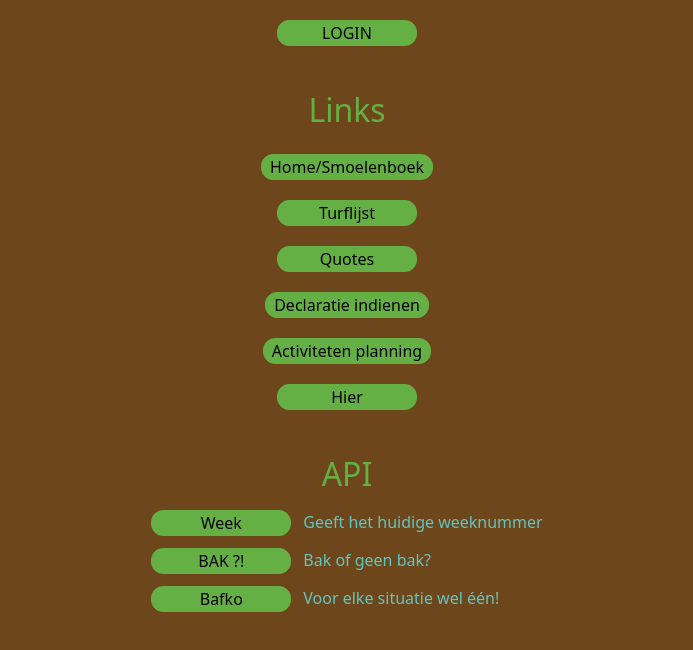
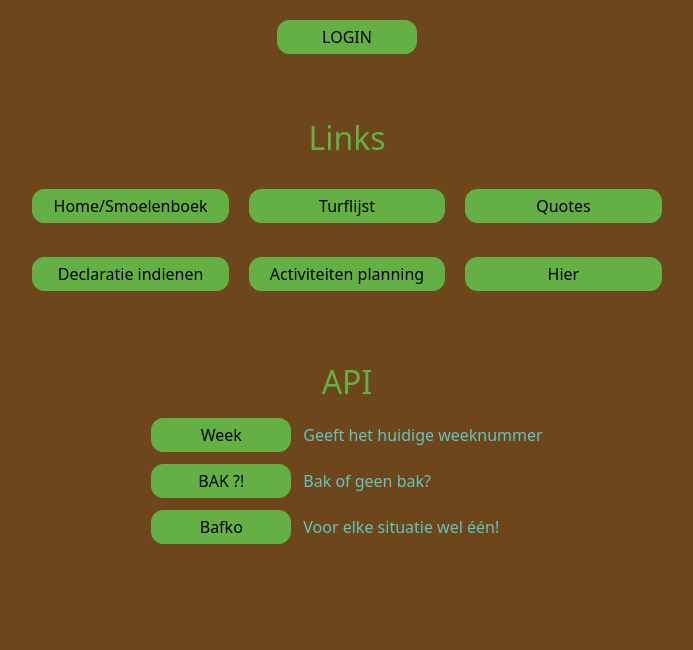
Before and after one commit to S-D-V-A-S-M-V-V-I-C-T-S-S-BAGGER/BAGGER-Vue, a Vue app: page /sitemap in a window 1280 px wide. Shown: the top 650 px of the page, without its empty margins (293-986 px from the left). Built offline with nearby package versions, Linux system fonts and the light colour scheme.

Commit message:
feat(menu): #5 Made the menu page for desktop and removed the scrollbars

```diff
--- a/src/assets/base.css
+++ b/src/assets/base.css
@@ -12,9 +12,8 @@
   --color-brown-dark: #6d461b;
 }
 
-body {
-  width: 100vw;
-  height: 100vh;
+html, body {
+  width: 100%;
   background: var(--color-brown-dark);
 }
 
--- a/src/components/BaggerButton.vue
+++ b/src/components/BaggerButton.vue
@@ -22,7 +22,7 @@ defineProps({
         ? 'bg-primary text-black border-primary'
         : 'bg-secondary text-white border-secondary'
     "
-    class="border rounded-xl min-w-35 pop-effects px-2"
+    class="border rounded-xl min-w-35 pop-effects px-2 md:px-5 md:py-1"
   >
     <slot>🌱</slot>
   </button>
--- a/src/views/Menu.vue
+++ b/src/views/Menu.vue
@@ -4,34 +4,36 @@
 
 <template>
 
-  <div id="wrapper" class="flex flex-col items-center my-5 gap-y-10">
+  <div id="wrapper" class="flex flex-col items-center my-5 gap-y-10
+                          md:gap-y-15">
 
   <BaggerButton>LOGIN</BaggerButton>
 
-  <div id="links" class="flex flex-col items-center gap-y-5">
-    <h1>Links</h1>
+  <div id="links" class="flex flex-col items-center gap-y-5
+                          md:grid md:grid-cols-3 md:grid-rows-3 md:gap-5">
+    <h1 class="md:col-start-1 md:col-span-3 md:row-start-1 md:justify-self-center">Links</h1>
     <BaggerButton >Home/Smoelenboek</BaggerButton>
     <BaggerButton>Turflijst</BaggerButton>
     <BaggerButton>Quotes</BaggerButton>
     <BaggerButton>Declaratie indienen</BaggerButton>
-    <BaggerButton>Activiteten planning</BaggerButton>
+    <BaggerButton>Activiteiten planning</BaggerButton>
     <BaggerButton>Hier</BaggerButton>
   </div>
 
   <div id="api" class="flex flex-col gap-y-3">
     <h1 class="self-center">API</h1>
 
-    <div class="flex flex-row gap-x-3">
+    <div class="flex flex-row gap-x-3 items-center">
       <BaggerButton>Week</BaggerButton>
       <p>Geeft het huidige weeknummer</p>
     </div>
 
-    <div class="flex flex-row gap-x-3">
+    <div class="flex flex-row gap-x-3 items-center">
       <BaggerButton>BAK ?!</BaggerButton>
       <p>Bak of geen bak?</p>
     </div>
 
-    <div class="flex flex-row gap-x-3">
+    <div class="flex flex-row gap-x-3 items-center">
       <BaggerButton>Bafko</BaggerButton>
       <p>Voor elke situatie wel één!</p>
     </div>
```
